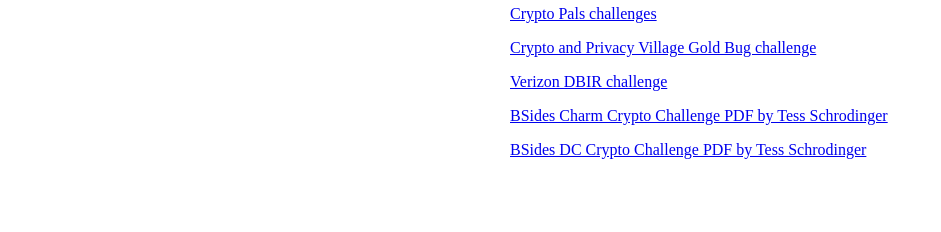
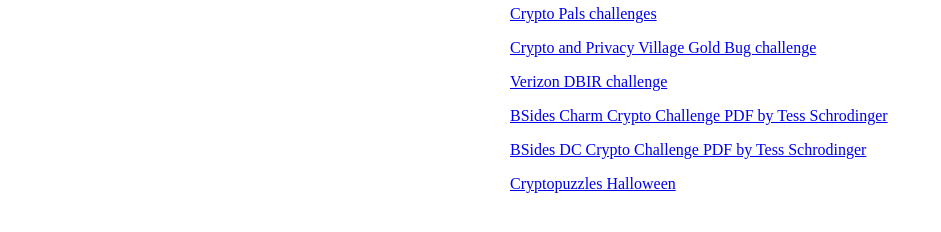
Before and after one commit to encryptedaf/encryptedaf.github.io, a plain HTML site: page index.html in a window 1280 px wide. Shown: the part 138-370 px from the top of the page, without its empty margins (0-941 px from the left). Drawn offline with Linux system fonts and the light colour scheme.

Commit message:
added https://cryptopuzzles.org/halloween/

```diff
--- a/index.html
+++ b/index.html
@@ -53,6 +53,7 @@
  <p><a href="https://threatpost.com/verizon-dbir-cryptography-challenge-heres-first-clue-081110/74322/">Verizon DBIR challenge</a></p>
  <p><a href="https://www.patreon.com/posts/may-2018-project-19058485">BSides Charm Crypto Challenge PDF by Tess Schrodinger</a></p>
  <p><a href="https://www.patreon.com/posts/december-2017-to-15423972">BSides DC Crypto Challenge PDF by Tess Schrodinger</a></p>
+ <p><a href="https://cryptopuzzles.org/halloween/">Cryptopuzzles Halloween</a>
  </div>
 </div>
 
```
